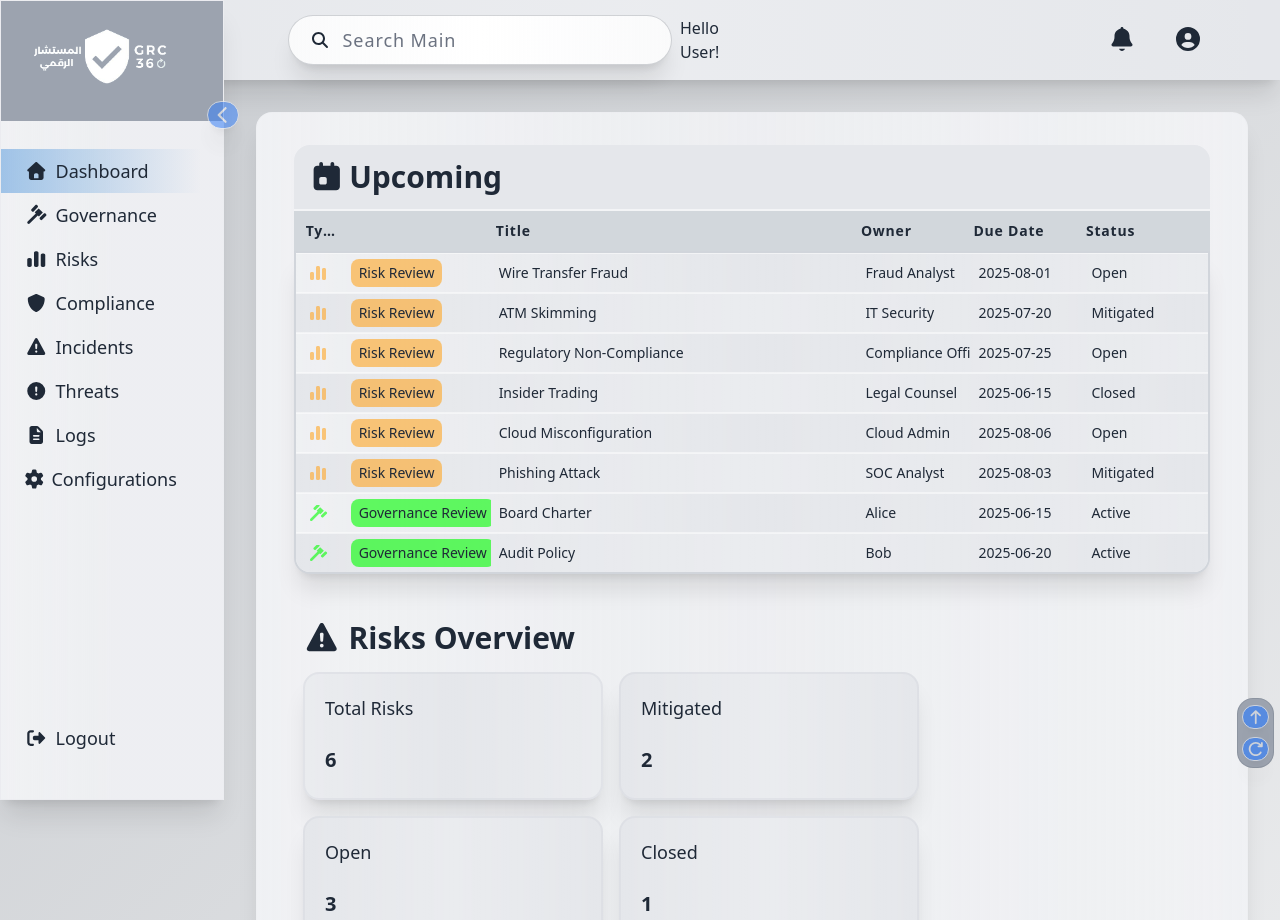
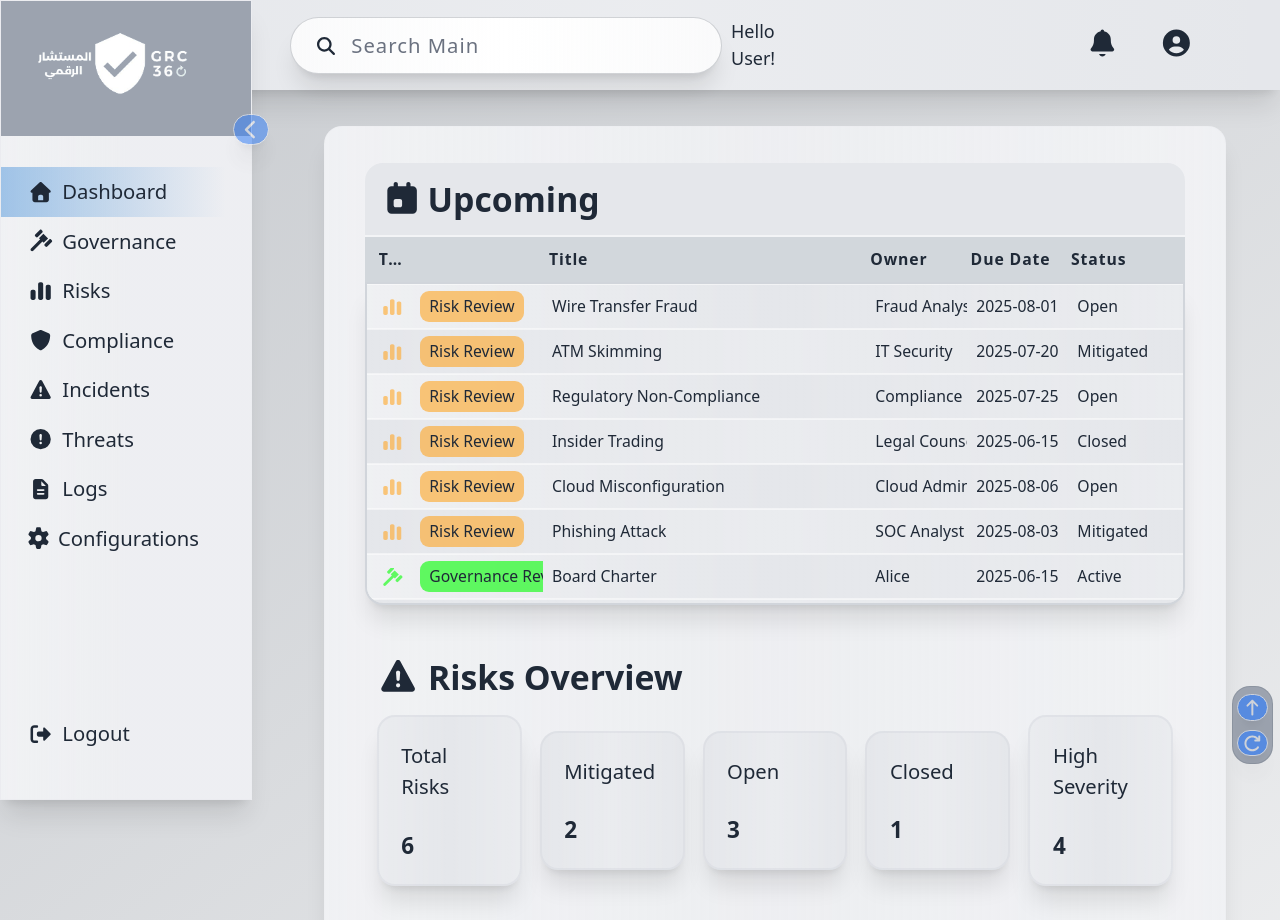
Before and after one commit to AhmedWaleedKalifa/GRC360, a React (Vite) app in the folder FrontEnd/: page /dashboard in a window 1280 px wide. Shown: the top 920 px of the page. Built offline with nearby package versions, Linux system fonts and the light colour scheme.

Commit message:
fix: make cards to take it's width by percentage

```diff
--- a/FrontEnd/src/index.css
+++ b/FrontEnd/src/index.css
@@ -33,7 +33,7 @@ div {
 }
 
 :root {
-  @apply text-sm 2xl:text-lg xl:text-base lg:text-base md:text-sm sm:text-sm;
+  @apply text-base xl:text-lg ;
 }
 
 ::-webkit-scrollbar {
@@ -64,7 +64,7 @@ h2 {
 
 /* card style */
 .card {
-  @apply inline-block min-w-40  w-full min-h-32 p-5;
+  @apply inline-block  w-full p-5 text-base xl:text-sm  ;
 }
 
 .cardSpan1 {
@@ -356,7 +356,7 @@ aside .sidebarClosedFooter {
 
 /* Dashboard Parts */
 .container {
-  @apply rounded-2xl flex flex-col gap-8 p-8 my-8 mx-auto min-h-[710px] min-w-[300px] bg-gray-100 bg-gradient-to-r from-gray-200/20 via-gray-200/40 to-gray-200/20 backdrop-blur-lg border border-gray-200/20 shadow-xl overflow-hidden lg:min-w-auto dark:bg-gray-900 dark:from-gray-800/20 dark:via-gray-800/40 dark:to-gray-800/20 dark:border-gray-800/20;
+  @apply grow-8 rounded-2xl flex flex-col gap-8 p-8 my-8 mx-8 min-h-[710px] min-w-[300px] bg-gray-100 bg-gradient-to-r from-gray-200/20 via-gray-200/40 to-gray-200/20 backdrop-blur-lg border border-gray-200/20 shadow-xl overflow-hidden lg:min-w-auto dark:bg-gray-900 dark:from-gray-800/20 dark:via-gray-800/40 dark:to-gray-800/20 dark:border-gray-800/20;
 }
 
 /* icons styles */
@@ -376,16 +376,16 @@ aside .sidebarClosedFooter {
 
 /* dashboard style*/
 .dashboardOpenedSidebar {
-  @apply w-56 shrink-0 mr-8 lg:mr-8 md:mr-4;
+  @apply w-56 shrink-0 mr-8 lg:mr-8 md:mr-4 grow-0;
 }
 
 .dashboardClosedSidebar {
-  @apply w-20 shrink-0 mr-4 lg:mr-8 md:mr-4;
+  @apply w-20 shrink-0 mr-4 lg:mr-8 md:mr-4 grow-0;
 }
 
 /* main style */
 main {
-  @apply w-full pr-8 lg:pr-8 md:pr-4 min-h-[calc(100vh-60px)] flex flex-row bg-white bg-gradient-to-br from-gray-600/30 via-gray-600/20 to-gray-600/10 dark:bg-black dark:from-black/60 dark:via-black/30 dark:to-black/20;
+  @apply w-full pr-4  min-h-[calc(100vh-60px)] flex flex-row bg-white bg-gradient-to-br from-gray-600/30 via-gray-600/20 to-gray-600/10 dark:bg-black dark:from-black/60 dark:via-black/30 dark:to-black/20;
 }
 
 /* control style */
@@ -398,7 +398,7 @@ main {
 }
 
 .cardsContainer {
-  @apply flex flex-row items-center gap-4 flex-wrap;
+  @apply flex flex-row items-center gap-4 flex-nowrap md:flex-nowrap sm:flex-wrap;
 }
 
 /* errorpage style*/
--- a/FrontEnd/src/pages/Main.jsx
+++ b/FrontEnd/src/pages/Main.jsx
@@ -93,12 +93,12 @@ function Main() {
           <FontAwesomeIcon icon={faTriangleExclamation} className='h1Icon' />
           <span >Risks Overview </span>
         </div>
-        <div className='cardsContainer flex-wrap'>
-          <Card title="Total Risks" value="6" model={1} maxSize="300px"/>
-          <Card title="Mitigated" value="2" model={2} maxSize="300px"/>
-        <Card title="Open" value={risks.filter((e) => { return e.status == "Open" }).length} model={2} maxSize="300px"/>
-          <Card title="Closed" value="1" model={2} maxSize="300px"/>
-        <Card title="High Severity" value={risks.filter((e) => { return e.severity == "High" }).length} model={1} maxSize="300px"/>
+        <div className='cardsContainer '>
+          <Card title="Total Risks" value="6" model={1} />
+          <Card title="Mitigated" value="2" model={2} />
+        <Card title="Open" value={risks.filter((e) => { return e.status == "Open" }).length} model={2} />
+          <Card title="Closed" value="1" model={2}/>
+        <Card title="High Severity" value={risks.filter((e) => { return e.severity == "High" }).length} model={1} />
 
         </div>
         <div className='flex'>
```
